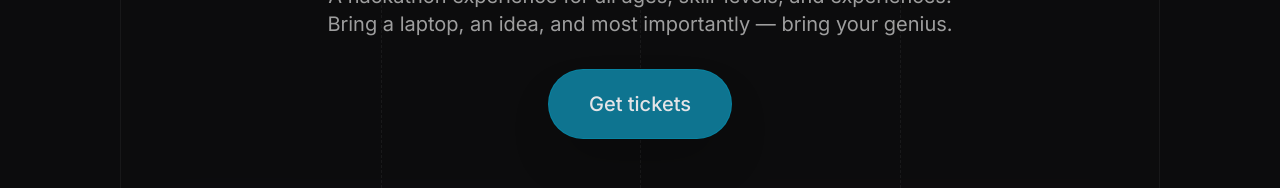
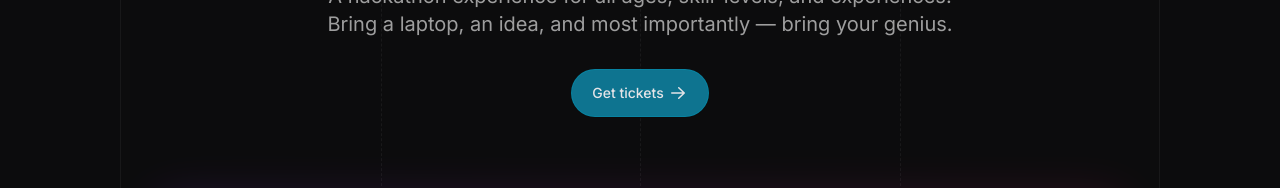
Before and after one commit to tech-threads/codecamp-website-new, a Next.js app: page / in a window 1280 px wide. Shown: the part 357-545 px from the top of the page. Built offline with nearby package versions, Linux system fonts and the light colour scheme.

Commit message:
Tighten up heros

```diff
--- a/src/components/big-button.js
+++ /dev/null
@@ -1,10 +0,0 @@
-import { motion } from "framer-motion";
-
-export const BigButton = ({ className, href, children }) => (
-  <a
-    className="ring-1 ring-cyan-600/90 text-xl flex rounded-full bg-cyan-700 font-medium text-zinc-200 ring-cyan/10 relative px-10 py-5 transition hover:text-cyan-400 shadow-2xl items-center"
-    href={href}
-  >
-    {children}
-  </a>
-);
--- a/src/components/hero.js
+++ b/src/components/hero.js
@@ -1,5 +1,5 @@
 import { Fragment } from "react";
-import { BigButton } from "@/components/big-button";
+import { Button } from "@/components/button";
 import { Subtitle } from "@/components/subtitle";
 
 export const Hero = ({ headline, subtitle, ctaLink, ctaText }) => {
@@ -31,7 +31,7 @@
       </h1>
       <Subtitle>{subtitle}</Subtitle>
 
-      <BigButton href={ctaLink}>{ctaText}</BigButton>
+      <Button href={ctaLink}>{ctaText}</Button>
     </div>
   );
 };
```
